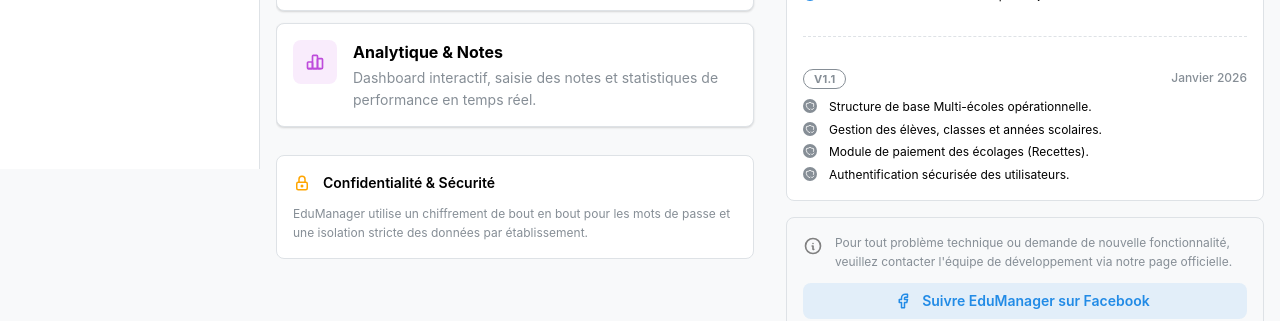
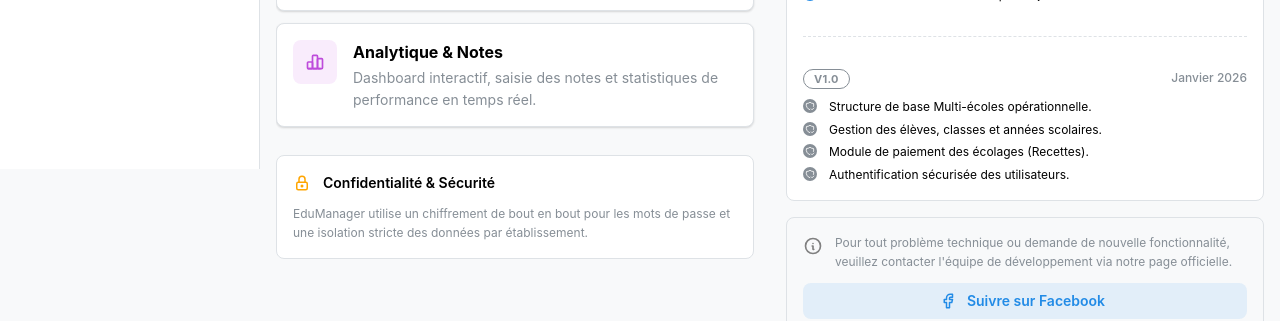
Before and after one commit to NATAHINA/schoolapp, a Next.js app: page /dashboard/about in a window 1280 px wide. Shown: the part 631-952 px from the top of the page. Built offline with nearby package versions, Linux system fonts and the light colour scheme.

Commit message:
Update - Facebook et version

```diff
--- a/app/dashboard/about/page.tsx
+++ b/app/dashboard/about/page.tsx
@@ -140,7 +140,7 @@
                 {/* VERSION 1.1 */}
                 <Stack gap="xs">
                   <Group justify="space-between">
-                    <Badge color="gray" variant="outline">v1.1</Badge>
+                    <Badge color="gray" variant="outline">v1.0</Badge>
                     <Text fz="xs" c="dimmed" fw={500}>Janvier 2026</Text>
                   </Group>
                   <List size="xs" spacing={6} icon={<ThemeIcon size={14} radius="xl" color="gray"><IconShieldCheck size={10} /></ThemeIcon>}>
@@ -174,7 +174,7 @@
                 fullWidth
                 leftSection={<IconBrandFacebook size={18} />}
               >
-                Suivre EduManager sur Facebook
+                Suivre sur Facebook
               </Button>
             </Stack>
           </Paper>
```
